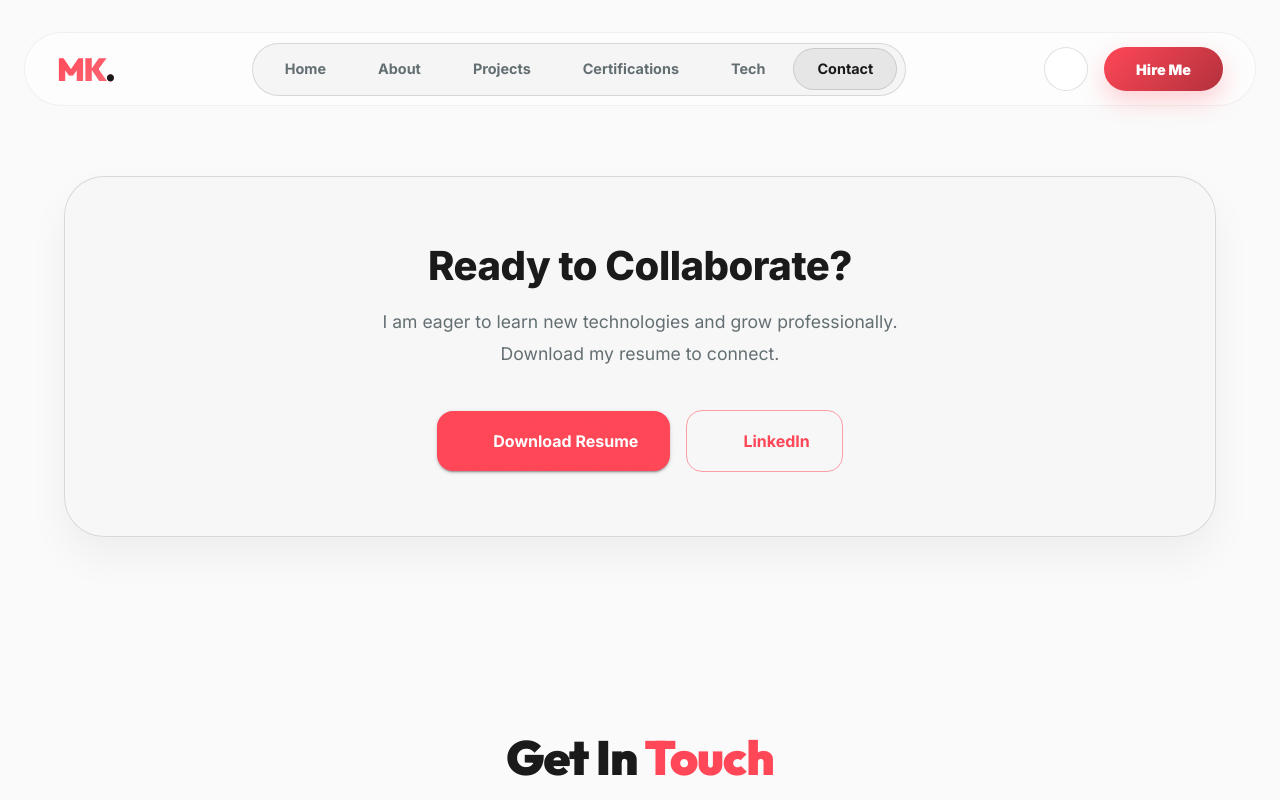
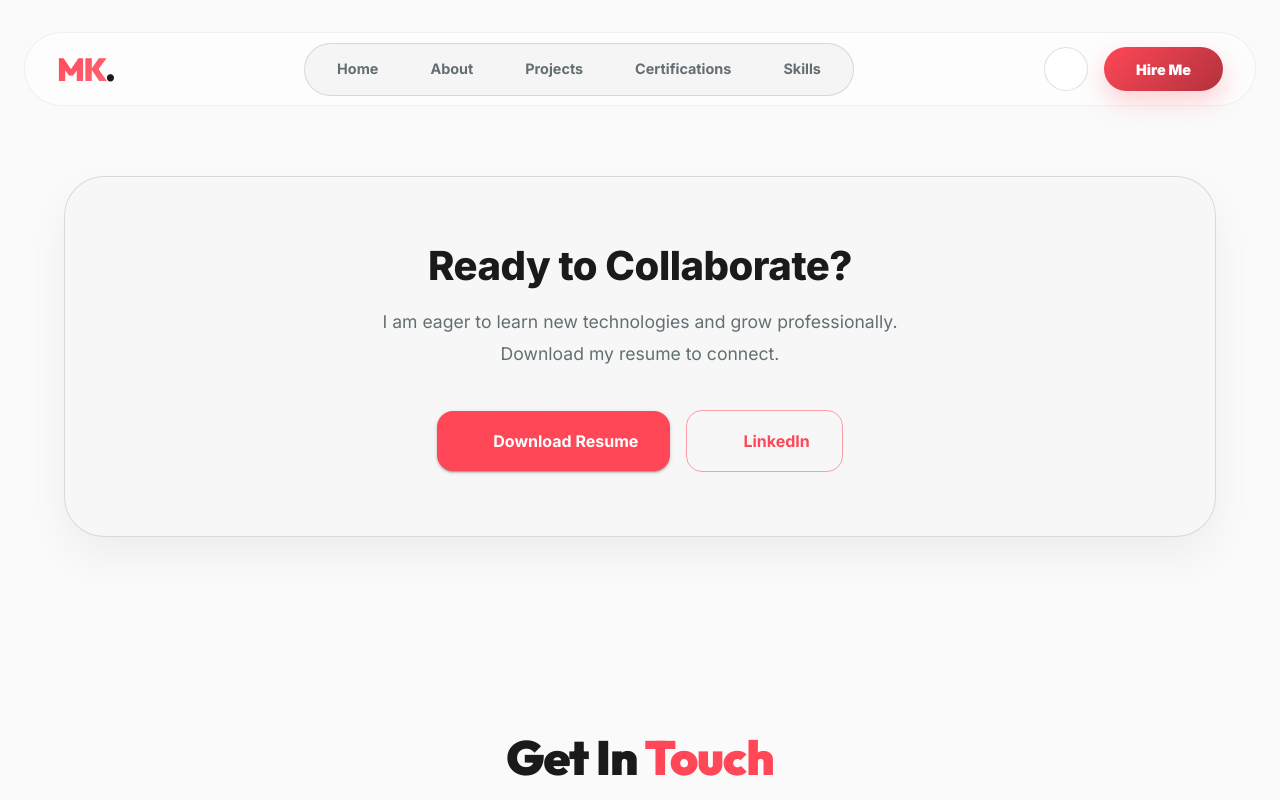
Before and after one commit to manish-9939/portfolio, a React (Vite) app: page /contact in a window 1280 px wide. Shown: the top 800 px of the page. Built offline with nearby package versions, Linux system fonts and the light colour scheme; some icons are missing.

Commit message:
UI: Cleaned up Navbar by removing redundant Contact link; 'Hire Me' and 'Let's Talk' are the primary CTAs

```diff
--- a/src/components/Navbar.jsx
+++ b/src/components/Navbar.jsx
@@ -30,8 +30,7 @@ const Navbar = ({ themeMode, toggleTheme }) => {
         { name: 'About', path: '/about' },
         { name: 'Projects', path: '/projects' },
         { name: 'Certifications', path: '/certifications' },
-        { name: 'Tech', path: '/skills' },
-        { name: 'Contact', path: '/contact' }
+        { name: 'Skills', path: '/skills' }
     ];
 
     return (
```
